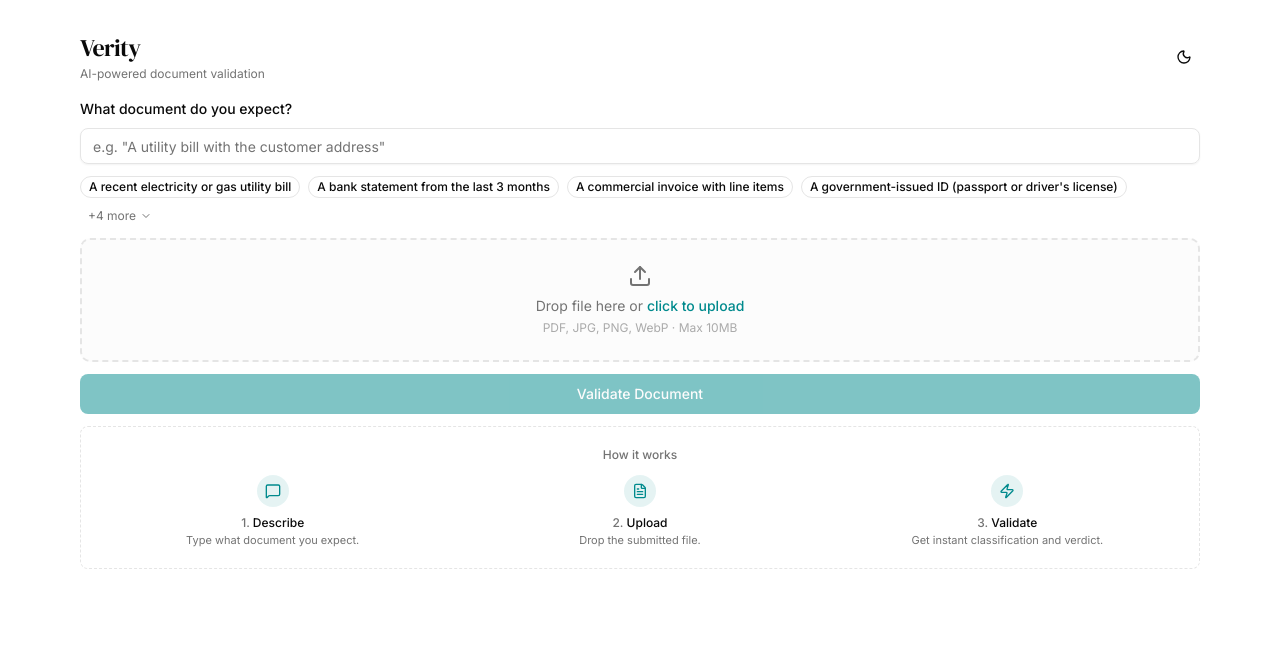
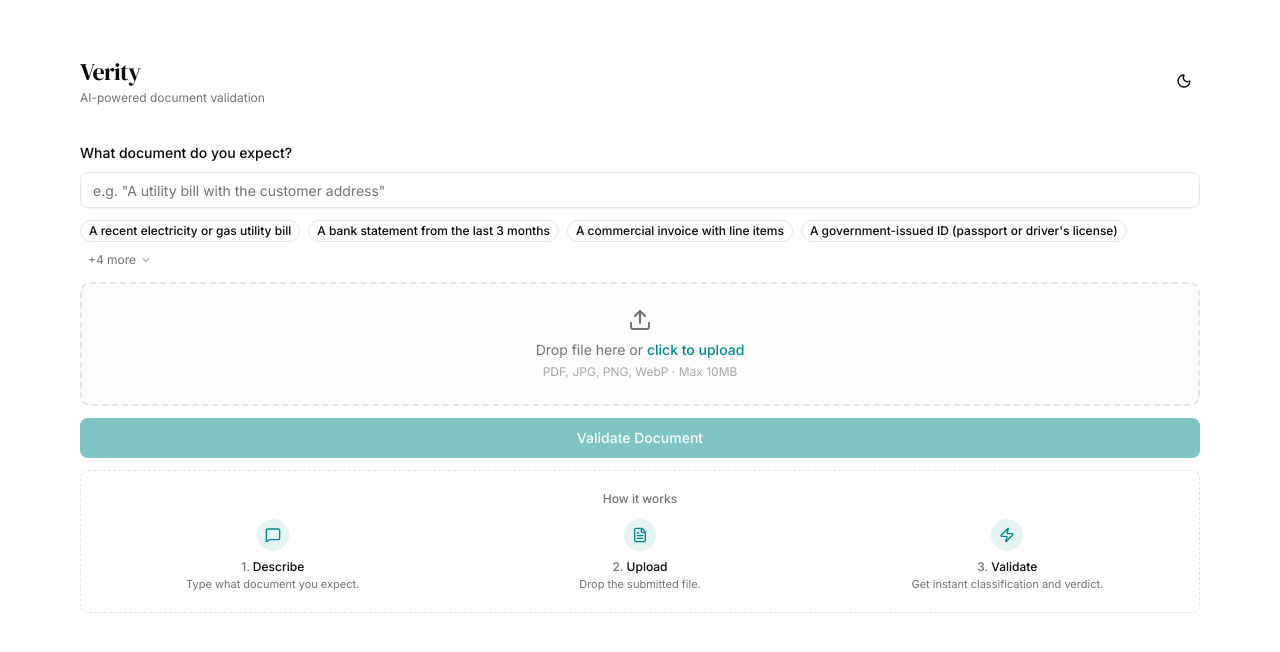
Before and after one commit to joaaogui/verity, a Next.js app: page / in a window 1280 px wide. Shown: the top 652 px of the page. Built offline with nearby package versions, Linux system fonts and the light colour scheme.

Commit message:
ui: increase spacing between header and content

```diff
--- a/src/app/page.tsx
+++ b/src/app/page.tsx
@@ -46,8 +46,8 @@ export default function Home() {
   const hasResults = mutation.data || mutation.isPending || mutation.error;
 
   return (
-    <main className="mx-auto max-w-6xl px-4 py-6 sm:py-8">
-      <div className="mb-5 flex items-center justify-between">
+    <main className="mx-auto max-w-6xl px-4 py-10 sm:py-14">
+      <div className="mb-10 flex items-center justify-between">
         <div>
           <h1 className="font-display text-2xl tracking-tight text-foreground">
             Verity
```
